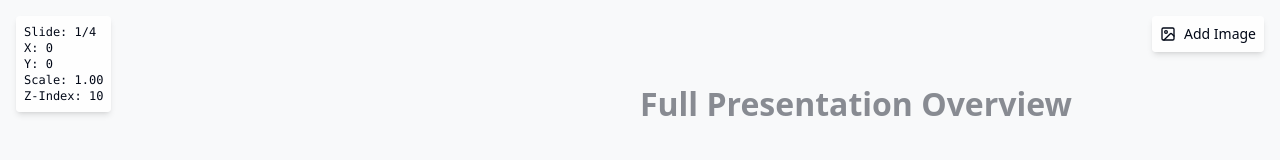
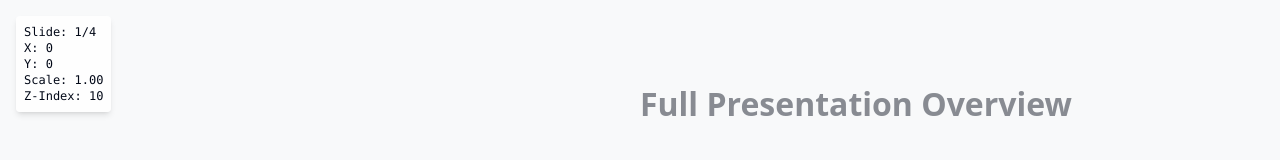
Before and after one commit to intactcode25/reveal-zoom-wizardry, a React (Vite) app: page / in a window 1280 px wide. Shown: the top 160 px of the page. Built offline with nearby package versions, Linux system fonts and the light colour scheme.

Commit message:
Remove image selector button
Refactor code for better readability.

```diff
--- a/src/components/presentation/ZoomPresentation.tsx
+++ b/src/components/presentation/ZoomPresentation.tsx
@@ -1,9 +1,8 @@
 
-import React, { useEffect, useRef, useState } from 'react';
+import React, { useEffect, useRef } from 'react';
 import PresentationSlide from './PresentationSlide';
 import NavigationControls from './NavigationControls';
 import PositionIndicator from './PositionIndicator';
-import ImageSelector from './ImageSelector';
 import { PresentationProvider, usePresentationContext } from './PresentationContext';
 
 const PresentationContent: React.FC = () => {
@@ -28,13 +27,6 @@ const PresentationContent: React.FC = () => {
 
   const handleZoomOut = () => {
     setCustomZoom(Math.max(customZoom - 0.2, 0.5));
-  };
-
-  // Handle image selection (in a real app, this would modify the slides)
-  const handleSelectImage = (imageUrl: string) => {
-    console.log("Selected image:", imageUrl);
-    // This would add the image to the current slide in a real implementation
-    alert(`Image selected: ${imageUrl}\n\nIn a full implementation, this would add the image to the current slide.`);
   };
 
   // Apply transform to the container based on current slide's viewPosition
@@ -112,7 +104,6 @@ const PresentationContent: React.FC = () => {
       />
 
       <PositionIndicator />
-      <ImageSelector onSelectImage={handleSelectImage} />
     </div>
   );
 };
```
Also changed, not shown: src/components/presentation/PresentationElement.tsx (+17 -0 lines).
